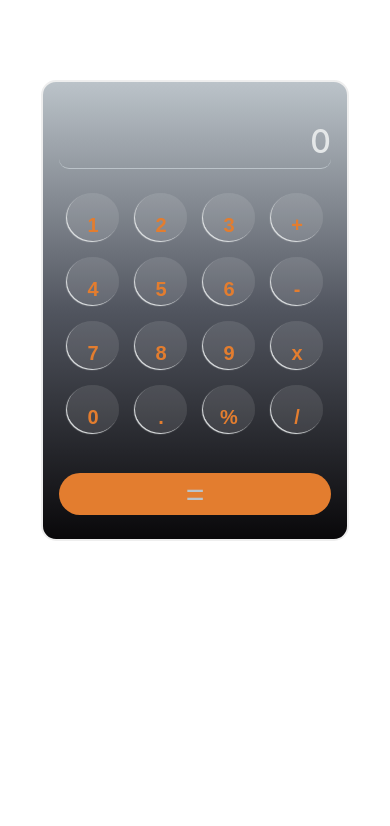
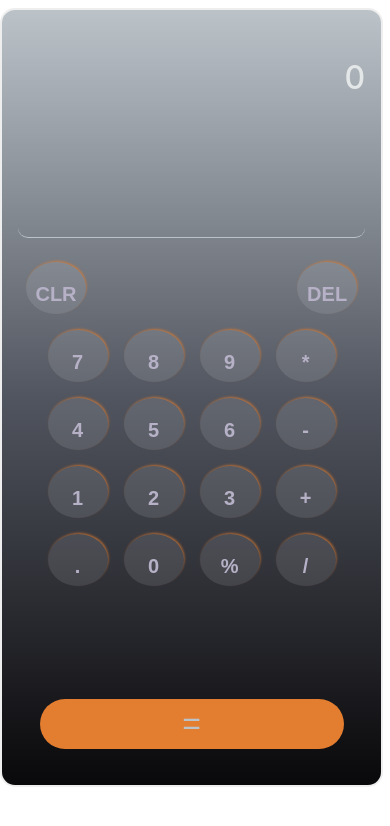
Before and after one commit to xennia316/Practice, a React (Create React App) app in the folder client/: page / in a window 390 px wide. Shown: the top 826 px of the page. Built offline with nearby package versions, Linux system fonts and the light colour scheme.

Commit message:
milestone check

```diff
--- a/client/src/App.js
+++ b/client/src/App.js
@@ -4,10 +4,9 @@ import styles from "./ButtonSection.module.css";
 
 function App() {
   return (
-    <div className="App">
+    <div className={styles.app}>
       <section className={styles.fullCalc}>
         <FullPage />
-        {/* <ButtonSection /> */}
       </section>
     </div>
   );
--- a/client/src/ButtonSection.jsx
+++ b/client/src/ButtonSection.jsx
@@ -3,7 +3,7 @@ import styles from "./Buttons/button.module.css";
 
 const button = (param) => {
   return (
-    <div className={styles.buttonBody}>
+    <div className={styles.buttonBody1}>
       <button className={`op ${styles.button1}`} onClick={param.onClick}>
         <p className={styles.buttonText} onClick={param.onClick}>
           {param.value}
--- a/client/src/ButtonSection.module.css
+++ b/client/src/ButtonSection.module.css
@@ -1,13 +1,59 @@
-.But {
-    display: grid;
-    grid-template-columns: repeat(4, auto);
+.fullCalc {
+    width: 42vw;
+    overflow: hidden;
+    height: 95vh;
+    margin: 0 auto;
+    border-radius: 15px;
+    border: 2px solid #eee;
+    padding: 1rem;
+    background: linear-gradient(#BBC3C9, #51555F, #09080A);
+    /* position: fixed; */
 }
 
-.fullCalc {
-    width: 18rem;
-    margin: 05rem auto;
-    border-radius: 15px;
-    border: 2px solid #eee;
-    padding: .5rem;
-    background: linear-gradient(#BBC3C9, #51555F, #09080A);
+
+
+@media screen and (max-width: 1281px) {
+    .fullCalc {
+        width: 53vw;
+        height: 83vh;
+    }
+
 }
+
+@media screen and (max-width: 1025px) {
+    .fullCalc {
+        width: 59vw;
+        height: 80vh;
+        margin: 0rem auto;
+    }
+
+}
+
+@media screen and (max-width: 541px) {
+    .fullCalc {
+        width: 100%;
+    }
+}
+
+@media screen and (max-width: 413px) {
+    .fullCalc {
+        width: 89vw;
+        height: 88vh;
+        margin: .5rem auto;
+    }
+
+    .app {
+        height: 90vh;
+        width: 90vw;
+    }
+
+}
+
+@media screen and (max-width: 281px) {
+    .fullCalc {
+        width: 84vw;
+        height: 95vh;
+        margin: .5rem auto;
+    }
+
+}
--- a/client/src/Buttons/button.module.css
+++ b/client/src/Buttons/button.module.css
@@ -1,8 +1,18 @@
+.buttonBody1,
 .buttonBody {
-    width: 3.25rem;
-    height: 3rem;
+    width: 3.75rem;
+    height: 3.5rem;
     border-radius: 50%;
     margin: .5rem;
+}
+
+.buttonBody1 {
+    background: #e37d2f;
+    opacity: 0.2;
+}
+
+.buttonBody1 .buttonText {
+    color: #fff;
 }
 
 .button,
@@ -13,20 +23,88 @@
     -webkit-backdrop-filter: blur(10px) saturate(180%);
     background-color: rgba(255, 255, 255, 0.1);
     border: 1px solid rgba(209, 213, 219, 0.3);
-    box-shadow: -1px 1px 1px #E4E7E8;
+    box-shadow: 1px -1.5px 3px -1px #e37d2f;
     color: #fff;
     border-radius: 50%;
     border: none;
     text-align: center;
 }
 
-.button1 {
-    display: none;
+
+.buttonText {
+    font-size: 18px;
+    font-weight: 700;
+    color: #b6b1c7;
+    text-align: center;
 }
 
-.buttonText {
-    font-size: 20px;
-    font-weight: 700;
-    color: #e37d2f;
-    text-align: center;
+/* @media screen and (min-width: 415px) {
+
+    .buttonBody1,
+    .buttonBody {
+        width: 4.5rem;
+        height: 4rem;
+        border-radius: 50%;
+        margin: .5rem;
+    }
+
+    .buttonText {
+        font-size: 24px;
+    }
+} */
+
+@media screen and (max-width: 1281px) {
+
+    .buttonBody1,
+    .buttonBody {
+        width: 3rem;
+        height: 2.75rem;
+        border-radius: 50%;
+    }
+
+    .buttonText {
+        font-size: 18px;
+    }
 }
+
+@media screen and (max-width: 1025px) {
+
+    .buttonBody1,
+    .buttonBody {
+        width: 2.5rem;
+        height: 2rem;
+        border-radius: 50%;
+    }
+
+    .buttonText {
+        font-size: 16px;
+    }
+}
+
+@media screen and (max-width: 413px) {
+
+    .buttonBody1,
+    .buttonBody {
+        width: 3.75rem;
+        height: 3.25rem;
+        border-radius: 50%;
+    }
+
+    .buttonText {
+        font-size: 20px;
+    }
+}
+
+@media screen and (max-width: 281px) {
+
+    .buttonBody1,
+    .buttonBody {
+        width: 2.75rem;
+        height: 2.5rem;
+        border-radius: 50%;
+    }
+
+    .buttonText {
+        font-size: 20px;
+    }
+}
--- a/client/src/FullPage.jsx
+++ b/client/src/FullPage.jsx
@@ -21,13 +21,29 @@ const FullPage = () => {
 
   const Delete = () => {
     let n = arrNumbers.pop();
-    setFinale(n);
+    setNumber(n);
   };
 
   const minus = () => {
-    let n = arrNumbers.unshift("-1*");
-    let str = eval(n);
-    setFinale(str);
+    let l = arrNumbers.length;
+    let newArr = arrNumbers.splice(l, 0, "-");
+    let a = newArr.reduce((prev, cur) => prev + cur);
+    setArrNumbers(newArr);
+    setNumber(a);
+  };
+
+  const squareRoot = () => {
+    let n = Math.sqrt(number);
+    setNumber(n);
+  };
+
+  const Pi = () => {
+    let n = Math.PI(number);
+    setNumber(n);
+  };
+
+  const exp = () => {
+    let n = Math.E(n);
   };
 
   const handler = (e) => {
@@ -47,30 +63,30 @@ const FullPage = () => {
   };
 
   const listOfButtons = [
+    { value: 7, id: "num" },
+    { value: 8, id: "num" },
+    { value: 9, id: "num" },
+    { value: "*", id: "op" },
+    { value: 4, id: "num" },
+    { value: 5, id: "num" },
+    { value: 6, id: "num" },
+    { value: "-", id: "op" },
     { value: 1, id: "num" },
     { value: 2, id: "num" },
     { value: 3, id: "num" },
     { value: "+", id: "op" },
-    { value: 4, id: "num" },
-    { value: 5, id: "num" },
-    { value: 6, id: "num" },
-    { value: "-", id: "op" },
-    { value: 7, id: "num" },
-    { value: 8, id: "num" },
-    { value: 9, id: "num" },
-    { value: "x", id: "op" },
+    { value: ".", id: "op" },
     { value: 0, id: "num" },
-    { value: ".", id: "op" },
     { value: "%", id: "op" },
     { value: "/", id: "op" },
   ];
 
   const listOfOperations = [
     { value: "±", id: "op", onClick: minus },
-    { value: "√", id: "op" },
+    { value: "√", id: "op", onClick: squareRoot },
     { value: "(", id: "op" },
     { value: ")", id: "op" },
-    { value: "PI", id: "op" },
+    { value: "PI", id: "op", onClick: Pi },
     { value: "^", id: "op" },
     { value: "sin", id: "op" },
     { value: "cos", id: "op" },
@@ -106,8 +122,8 @@ const FullPage = () => {
       <section className={styles.display}>
         <p>{arrNumbers}</p>
         <p>{finale}</p>
-        <div className={styles.del}>{deleters}</div>
       </section>
+      <div className={styles.del}>{deleters}</div>
       <section className={styles.buttonSection}>
         <section className={styles.Numbers}>
           <div className={styles.But}>{inputs}</div>
--- a/client/src/FullPage.module.css
+++ b/client/src/FullPage.module.css
@@ -7,9 +7,9 @@
 }
 
 .display {
-    width: 17rem;
+    width: 100%;
     margin: 0 .5rem 1rem;
-    height: 20vw;
+    height: 30vh;
     color: #e4e7e8;
     /* border: 2px solid black; */
     /* border-radius: 15px; */
@@ -17,9 +17,10 @@
     border-bottom-left-radius: 10px;
     border-bottom-right-radius: 10px;
     text-align: right;
-    font-size: 32px;
+    font-size: 64px;
     font-weight: 500;
     overflow: scroll;
+    overflow-wrap: break-word;
     /* background-color: #fff; */
 }
 
@@ -27,11 +28,13 @@
 .But1 {
     display: grid;
     grid-template-columns: repeat(4, auto);
+    gap: 0;
+    height: 70%;
 }
 
-.But1 {
+/* .But1 {
     display: none;
-}
+} */
 
 .equal {
     margin: 2rem auto 1rem;
@@ -46,13 +49,114 @@
     font-size: 32px;
 }
 
-/* .Numbers {
+.Numbers {
     display: flex;
     justify-content: space-between;
     gap: 2rem;
-} */
+    height: 60%;
+}
+
 .del {
     display: flex;
     align-items: center;
     justify-content: space-between;
+    width: 100%;
+    margin: 0 1rem;
 }
+
+/* @media screen and (min-width: 415px) {
+    .But1 {
+        display: grid;
+    }
+
+    .display {
+        height: 30vh;
+        width: 100%;
+        font-size: 54px;
+    }
+
+    .equal {
+        width: 95%;
+        height: 7vh;
+    }
+
+    .Numbers {
+        height: 70vh;
+    }
+}
+*/
+
+@media screen and (max-width: 1281px) {
+    .Numbers {
+        height: 35vh;
+    }
+
+    .But1 {
+        display: grid;
+    }
+
+    .equal {
+        height: 50px;
+    }
+
+    .display {
+        font-size: 48px;
+        height: 25vh;
+    }
+}
+
+@media screen and (max-width: 1025px) {
+    .Numbers {
+        height: 30vh;
+    }
+
+    .equal {
+        height: 45px;
+        margin: 3.5rem 0;
+    }
+
+    .display {
+        font-size: 32px;
+        height: 20vh;
+    }
+}
+
+@media screen and (max-width: 413px) {
+    .Numbers {
+        height: 38vh;
+    }
+
+    .equal {
+        height: 50px;
+        margin: 3.5rem 0;
+    }
+
+    .But1 {
+        display: none;
+    }
+
+    .display {
+        font-size: 32px;
+        height: 25vh;
+    }
+}
+
+@media screen and (max-width: 281px) {
+    .Numbers {
+        height: 38vh;
+    }
+
+    .equal {
+        height: 50px;
+        margin: 3.5rem 0;
+    }
+
+    .But1 {
+        display: none;
+    }
+
+    .display {
+        font-size: 32px;
+        height: 20vh;
+    }
+}
```
Also changed, not shown: client/src/index.css (line endings or trailing spaces).
